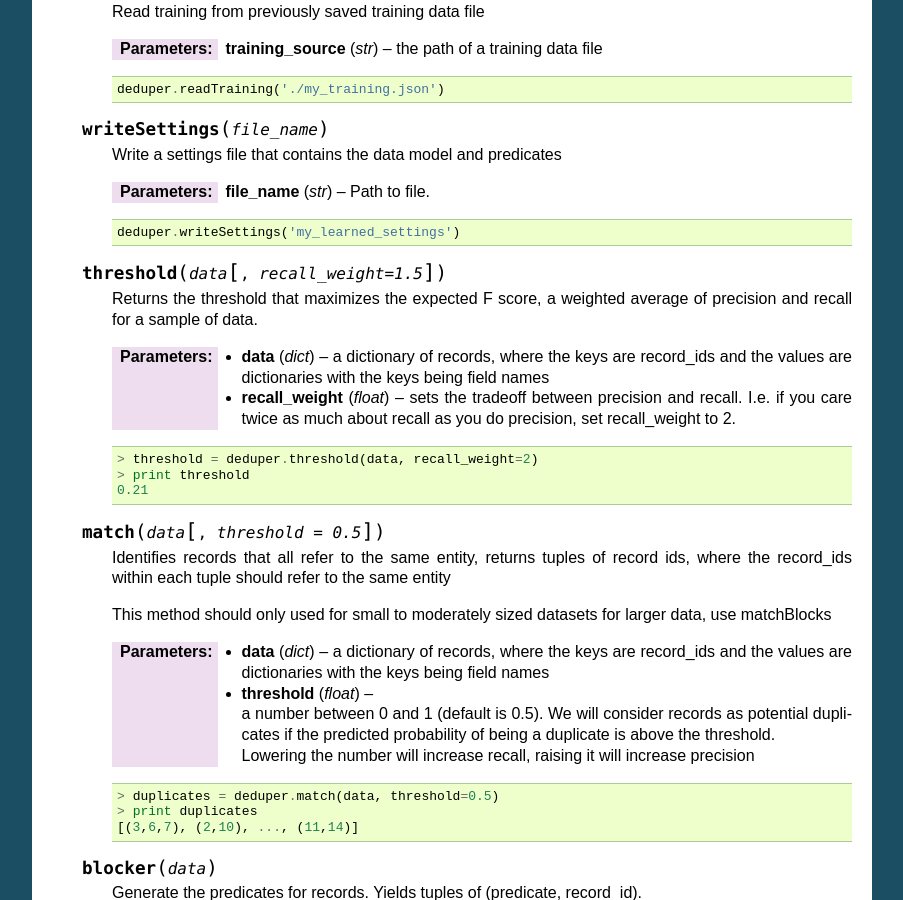
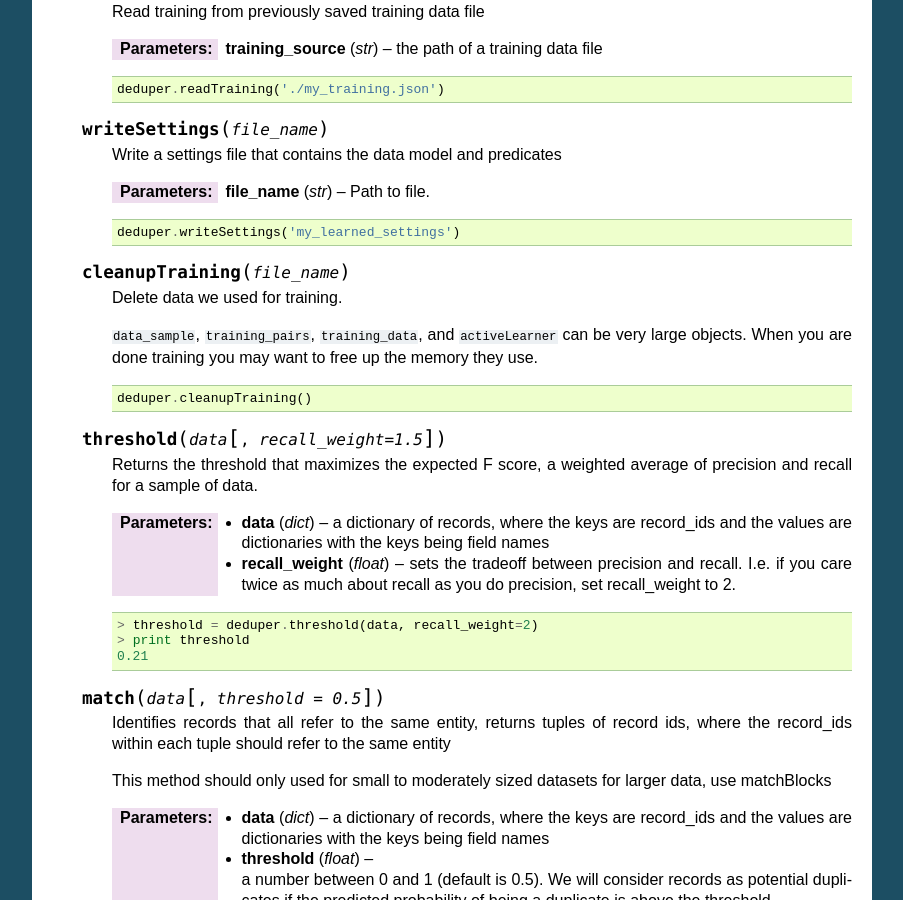
Before and after one commit to dedupeio/dedupe, a Sphinx documentation site: the page built from docs/API-documentation.rst, in a window 1280 px wide and 900 px high, scrolled down 2340 px. Shown: the whole window, without its empty margins (198-1101 px from the left). Built offline with Sphinx 7.4.7, drawn with Linux system fonts in a browser that asks for light colours; some of the changed text lies outside the part shown.

Commit message:
little cleanup of RL._blockData and cleanupTraining method

```diff
--- a/docs/common_learning_methods.rst
+++ b/docs/common_learning_methods.rst
@@ -99,3 +99,15 @@
    .. code:: python
 
       deduper.writeSettings('my_learned_settings')
+
+.. py:method:: cleanupTraining(file_name)
+
+   Delete data we used for training.
+
+   ``data_sample``, ``training_pairs``, ``training_data``, and
+   ``activeLearner`` can be very large objects. When you are done
+   training you may want to free up the memory they use.
+
+   .. code:: python
+
+      deduper.cleanupTraining()
```
Also changed, not shown: 1 other file.
